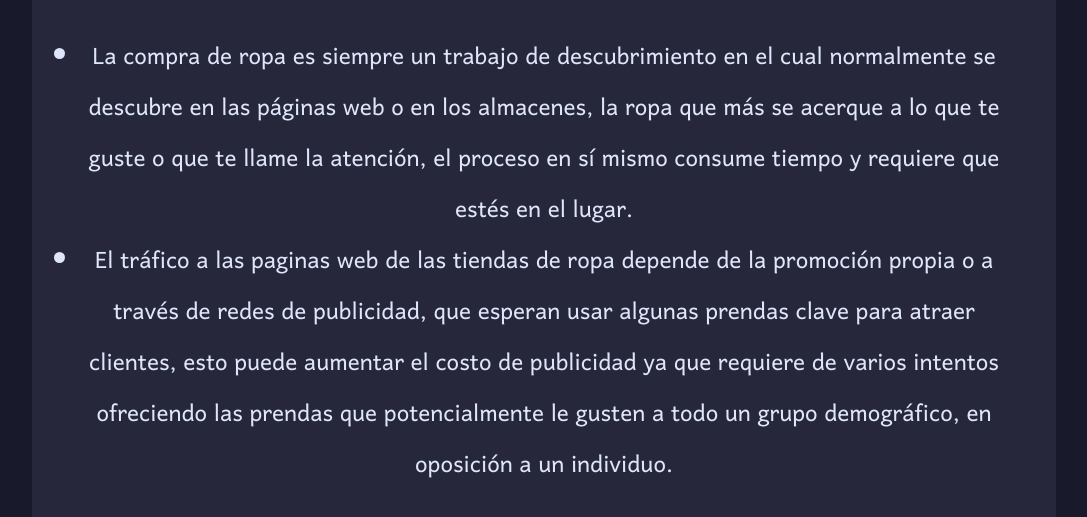
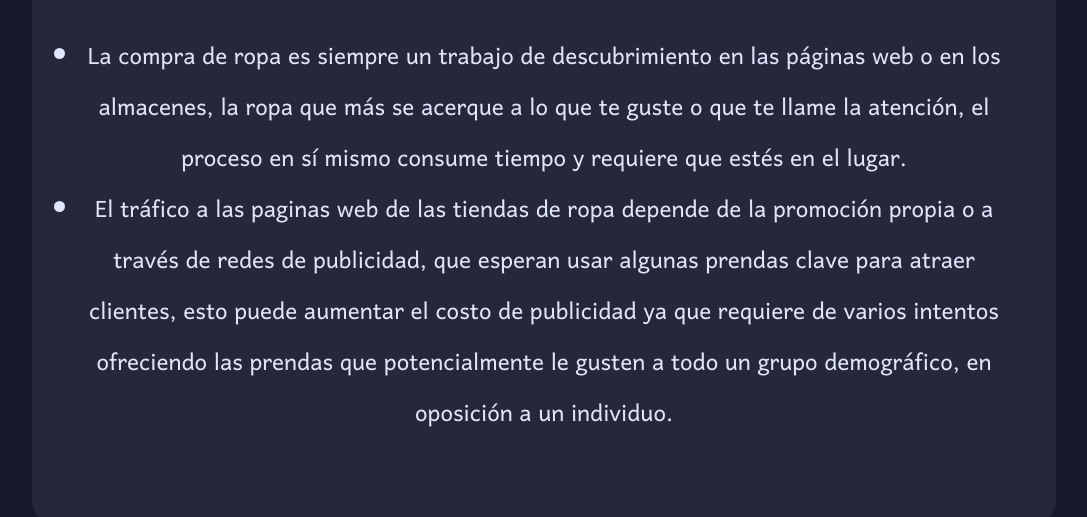
Before and after one commit to DRojasLey/roper-io, a plain HTML site: page doc.html in a window 1280 px wide. Shown: the part 283-800 px from the top of the page, without its empty margins (96-1183 px from the left). Drawn offline with nearby package versions, Linux system fonts and the light colour scheme; a web font is replaced by a local one.

Commit message:
correccion de coherencia

```diff
--- a/doc.html
+++ b/doc.html
@@ -51,8 +51,7 @@
             </div>
             <div class="card-paragraph-style">
                 <ul>
-                    <li>La compra de ropa es siempre un trabajo de descubrimiento en el cual normalmente se descubre en
-                        las páginas web o en los almacenes, la ropa que más se acerque a lo que te guste o que te llame
+                    <li>La compra de ropa es siempre un trabajo de descubrimiento en las páginas web o en los almacenes, la ropa que más se acerque a lo que te guste o que te llame
                         la atención, el proceso en sí mismo consume tiempo y requiere que estés en el lugar.</li>
                     <li> El tráfico a las paginas web de las tiendas de ropa depende de la promoción propia o a través
                         de redes de publicidad, que esperan usar algunas prendas clave para atraer clientes, esto puede
```
